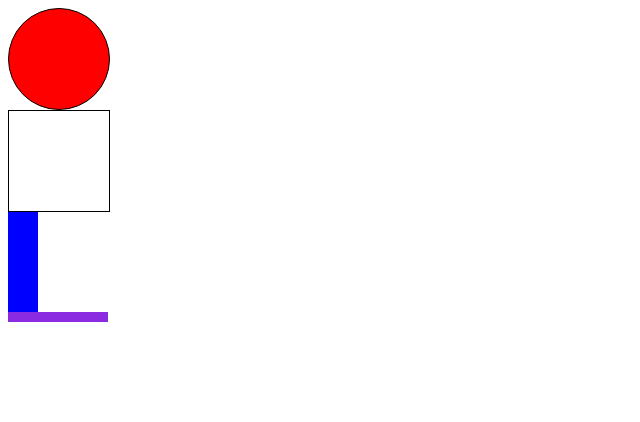
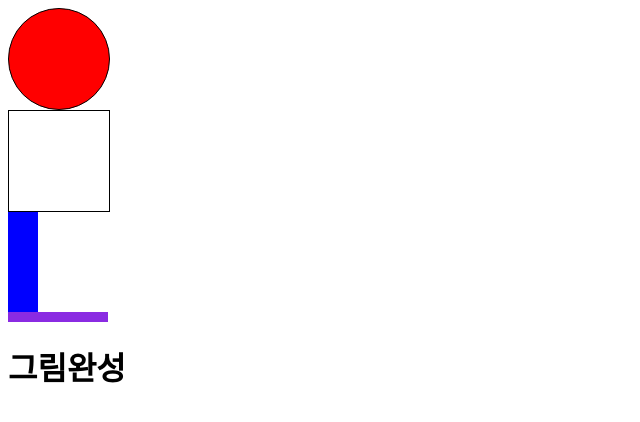
Before and after one commit to Ichoi1029/git-drawing, a plain HTML site: page index.html in a window 1280 px wide. Shown: the whole page, without its empty margins (0-640 px from the left). Drawn offline with Linux system fonts and the light colour scheme.

Commit message:
html project complete
그림완성

```diff
--- a/index.html
+++ b/index.html
@@ -35,5 +35,6 @@
     <div class="body"></div>
     <div class="leg"></div>
     <div class="shose"></div>
+    <h1>그림완성</h1>
 </body>
 </html>
```
